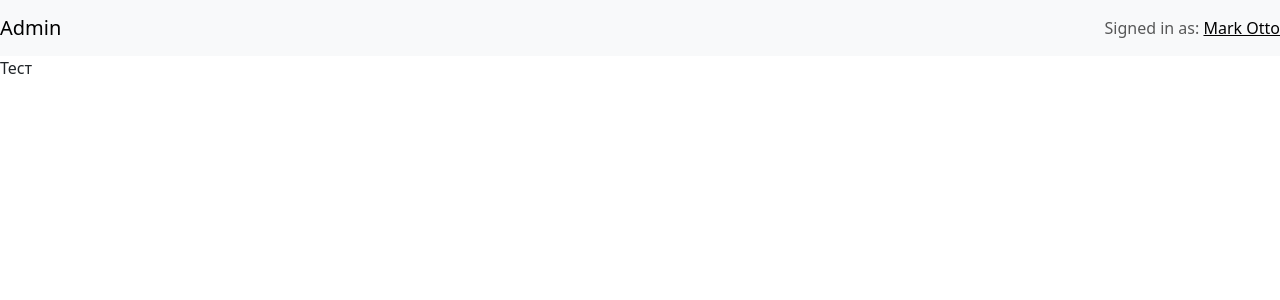
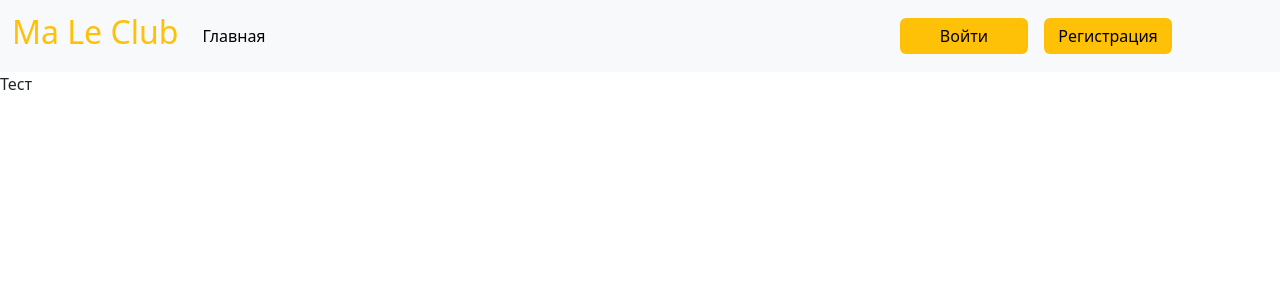
Before and after one commit to pp1e/male-club, a React (Create React App) app in the folder web_client/: page / in a window 1280 px wide. Shown: the top 300 px of the page. Built offline with nearby package versions, Linux system fonts and the light colour scheme.

Commit message:
Unlogined header added.

```diff
--- a/web_client/src/components/Navigation/NavBar.tsx
+++ b/web_client/src/components/Navigation/NavBar.tsx
@@ -1,21 +1,41 @@
 import { ReactElement}  from 'react';
-import Navbar from 'react-bootstrap/Navbar';
+
+import "./styles/navBar.css";
 
 
 interface IProps {
 }
 
+// TODO: Реализовать шапку для авторизованного пользователя
 const NavBar = (props: IProps): ReactElement => {
     return (
-        <Navbar className="bg-body-tertiary">
-            <Navbar.Brand href="/admin">Admin</Navbar.Brand>
-            <Navbar.Toggle />
-            <Navbar.Collapse className="justify-content-end">
-                <Navbar.Text>
-                    Signed in as: <a href="#login">Mark Otto</a>
-                </Navbar.Text>
-            </Navbar.Collapse>
-        </Navbar>
+        <nav className="navbar navbar-expand-lg navbar-light bg-light">
+            <div className="container-fluid">
+                <a className="navbar-brand text-warning" href="#"><h2>Ma Le Club</h2></a>
+                <button className="navbar-toggler" type="button" data-bs-toggle="collapse" data-bs-target="#navbarSupportedContent" aria-controls="navbarSupportedContent" aria-expanded="false" aria-label="Toggle navigation">
+                    <span className="navbar-toggler-icon"></span>
+                </button>
+                <div className="collapse navbar-collapse" id="navbarSupportedContent">
+                <ul className="navbar-nav me-auto mb-2 mb-lg-0">
+                    <li className="nav-item">
+                    <a className="nav-link active" aria-current="page" href="#">Главная</a>
+                    </li>
+                </ul>
+                <div className="d-flex gap-3 mx-5 px-5">
+                    <button type="submit"
+                        className="btn btn-warning border-0 nav-bar_link-button"
+                    >
+                        Войти
+                    </button>
+                    <button type="submit"
+                        className="btn btn-warning border-0 nav-bar_link-button"
+                    >
+                        Регистрация
+                    </button>
+                </div>
+                </div>
+            </div>
+        </nav>
     )
 };
 
--- /dev/null
+++ b/web_client/src/components/Navigation/styles/navBar.css
@@ -0,0 +1,4 @@
+.nav-bar_link-button {
+    width: 10vw;
+    min-width: 120px;
+}
```
